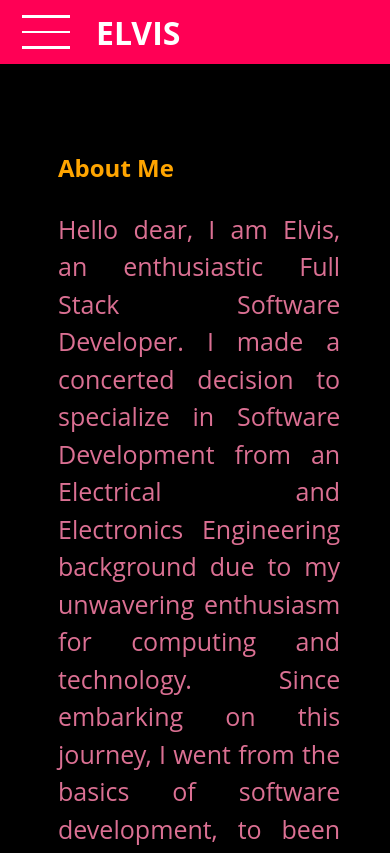
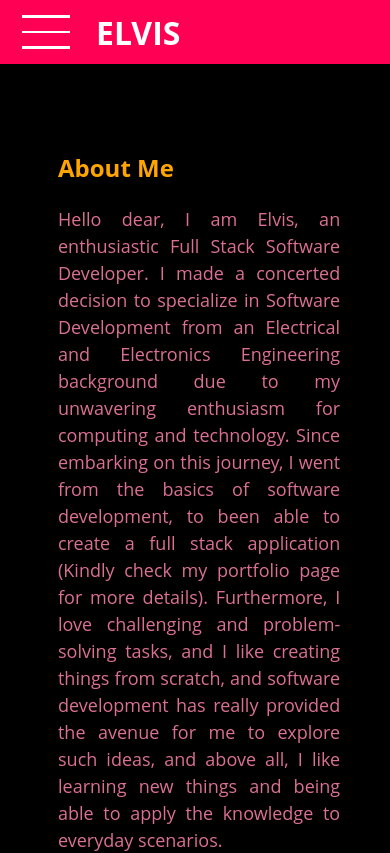
Before and after one commit to elvisonob/Personal-Website, a React (Create React App) app: page /about in a window 390 px wide. Shown: the top 853 px of the page. Built offline with nearby package versions, Linux system fonts and the light colour scheme.

Commit message:
text edited

```diff
--- a/src/components/pages/About.module.css
+++ b/src/components/pages/About.module.css
@@ -80,3 +80,9 @@
         width: 98vw;
     }
 }
+
+@media screen and (max-width: 750px) {
+    .leftHandSide p {
+        font-size: 18px;
+    }
+}
```
